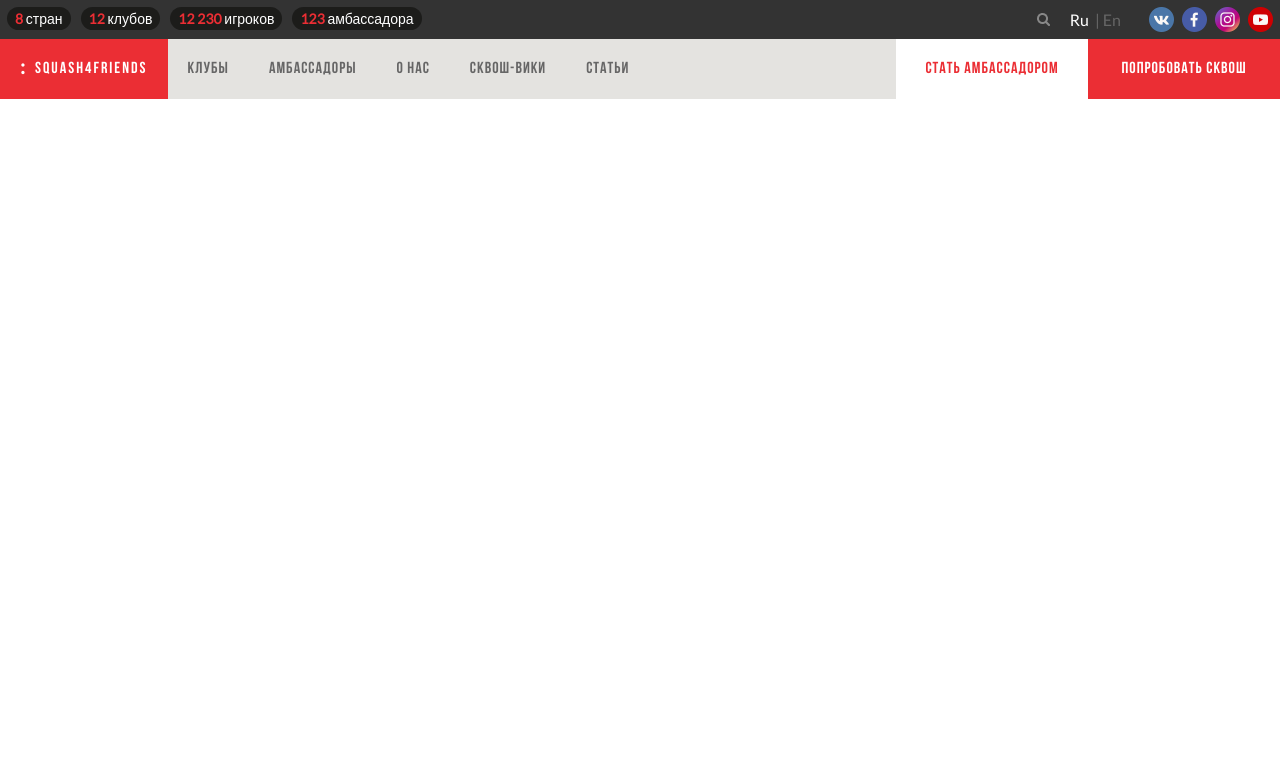
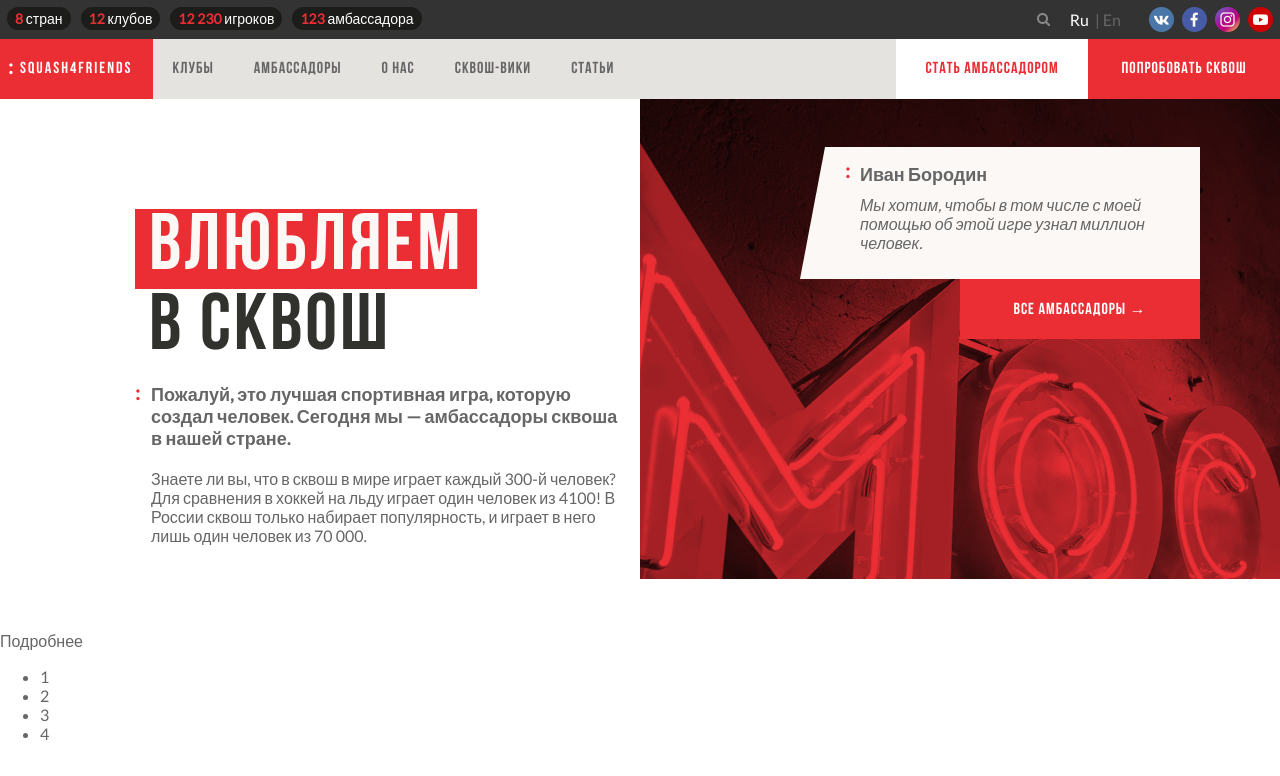
Before and after one commit to mirexdoors/squash4friends, a website built with webpack: page src/index.html in a window 1280 px wide. Built offline with nearby package versions, Linux system fonts and the light colour scheme; a web font is replaced by a local one.

Commit message:
start slider

```diff
--- a/src/css/style.css
+++ b/src/css/style.css
@@ -20,6 +20,7 @@
     font-weight: bold;
     font-style: normal;
 }
+
 * {
     box-sizing: border-box;
 }
@@ -29,20 +30,30 @@ body {
     margin: 0;
     color: #666666;
 }
-
-.logoSymbol::before{
+.logoSymbol {
+    position: relative;
+}
+.logoSymbol::before {
     content: ':';
+    position: absolute;
+    top: 15px;
+    left: 8px;
     font-family: 'Lato', sans-serif;
     font-size: 20px;
+    font-weight: 700;
     height: 50%;
-    margin-right: 8px;
 }
+
 .logoSymbol--white::before {
     color: #FFF;
 }
+
 .logoSymbol--red::before {
+    top: 11px;
+    left: 0;
     color: #EB2E34;
 }
+
 /*toolbar start*/
 .toolbar {
     display: flex;
@@ -61,6 +72,7 @@ body {
     color: #FFF;
     font-size: 14px;
 }
+
 .counter__item {
     margin-right: 10px;
     border-radius: 26px;
@@ -68,42 +80,52 @@ body {
     padding: 3px 8px;
     align-self: flex-start;
 }
+
 .counter__itemDigit {
     color: #EB2E34;
     font-weight: 600;
 }
+
 .toolbar__helpers {
-    width:  50%;
+    width: 50%;
     display: flex;
     justify-content: flex-end;
     align-items: center;
 }
+
 .toolbar__helper {
     margin-left: 20px;
 }
+
 .search__icon {
     cursor: pointer;
 }
+
 .language__item--active {
     color: #FFFFFF;
 }
+
 .language__item--last::before {
     content: '|';
     margin: 0 3px;
 }
+
 .social {
     display: flex;
     justify-content: space-between;
 }
+
 .social__item {
     margin-left: 8px;
     height: 25px;
     width: 25px;
 }
+
 .social__image {
     height: 100%;
     max-height: 25px;
 }
+
 /*toolbar end*/
 
 /*menu start*/
@@ -113,11 +135,13 @@ body {
     justify-content: space-between;
     background: #E4E3E0;;
 }
+
 .navigation {
     width: 70%;
     display: flex;
     justify-content: flex-start;
 }
+
 .navigation__item {
     font-family: Bebas Neue, sans-serif;
     display: flex;
@@ -131,32 +155,163 @@ body {
     font-weight: bold;
     letter-spacing: 1px;
 }
+
 .navigation__item.navigation__item--red {
     color: #FFFFFF;
     background: #EB2E34;
     letter-spacing: 2px;
 }
+
 .feedback {
     display: flex;
     justify-content: space-between;
     width: 30%;
 }
+
 .feedback__item {
+    width: 50%;
+}
+.linkBlock {
+    height: 60px;
+}
+.linkBlock__item {
+    display: flex;
+    justify-content: center;
+    align-items: center;
     font-family: Bebas Neue, sans-serif;
-    width: 50%;
     height: 100%;
     font-size: 16px;
     font-weight: bold;
     letter-spacing: 1px;
     border: 0;
     cursor: pointer;
+    text-decoration-line: none;
 }
-.feedback__item--white {
+
+.linkBlock__item--white {
     color: #EB2E34;
-    background:#FFF;
+    background: #FFF;
 }
-.feedback__item--red {
+
+.linkBlock__item--red {
     color: #FFF;
     background: #EB2E34;
 }
+
 /*menu end*/
+
+/*slider start*/
+.slider {
+    position: relative;
+    width: 100%;
+    min-height: 660px;
+}
+
+.slide {
+    display: flex;
+    width: 100%;
+    height: 100%;
+}
+
+.slide__block {
+    width: 50%;
+    height: auto;
+}
+
+.slide__description {
+    padding-top: 110px;
+    padding-left: 135px;
+}
+.slide__footer {
+    position: absolute;
+    bottom: 0;
+    background: transparent;
+}
+.slidePromo {
+    position: relative;
+}
+.slidePromo__overlay {
+    position: absolute;
+    width: 100%;
+    height: 100%;
+    background-color: #EB2E34;
+    mix-blend-mode: multiply;
+    z-index: 1;
+}
+.slidePromo__descriptionWrapper {
+    display: flex;
+    width: 400px;
+    height: 132px;
+}
+.slidePromo__container {
+    position: absolute;
+    top: 10%;
+    left: 25%;
+    height: auto;
+    background: transparent;
+    z-index: 10;
+}
+.sliderPromo__triangle {
+    width: 0;
+    height: 0;
+    padding-right: 20px;
+    border-bottom: 132px solid #FBF8F6;
+    border-left: 25px solid transparent;
+}
+.slidePromo__description {
+    padding: 16px 15px;
+    background: #FBF8F6;
+}
+.slidePromoDescription__text {
+    display: block;
+    color: #666666;
+    margin-bottom: 10px;
+    font-style: italic;
+    font-size: 16px;
+    line-height: 19px;
+}
+.slidePromoDescription__text--bold {
+    font-weight: bold;
+    font-size: 18px;
+    line-height: 22px;
+    font-style: normal;
+}
+.slideTitle {
+    font-family: "Bebas Neue";
+    font-size: 80px;
+    font-weight: bold;
+    text-transform: uppercase;
+}
+
+.slideTitle__text {
+    padding: 0 14px;
+    color: #31312E;
+    letter-spacing: 3px;
+}
+
+.slideTitle__text--red-white {
+    color: #FBF8F6;
+    background-color: #EB2E34;
+}
+
+.slideDescription__content {
+    padding: 14px 16px;
+    color: #666666;
+}
+.slideDescription__text {
+    display: block;
+    font-size: 16px;
+    line-height: 19px;
+    margin-bottom: 20px;
+}
+.slideDescription__text--bold {
+    font-size: 18px;
+    font-weight: bold;
+    line-height: 22px;
+}
+.slidePromo__linkBlock {
+    width: 60%;
+    margin-right: 0;
+    margin-left: auto;
+}
+/*slider end*/
--- a/src/index.html
+++ b/src/index.html
@@ -7,7 +7,7 @@
     <title>:SQUASHFORFRIENDS</title>
     <link rel="icon" href="./favicon.png">
     <link href="https://fonts.googleapis.com/css?family=Bebas+Neue|Lato&display=swap" rel="stylesheet">
-    <link href="http://allfont.ru/allfont.css?fonts=bebas-neue" rel="stylesheet" type="text/css" />
+    <link href="http://allfont.ru/allfont.css?fonts=bebas-neue" rel="stylesheet" type="text/css"/>
     <link rel="stylesheet" href="./css/style.css">
 </head>
 <body>
@@ -68,11 +68,63 @@
             <a class="navigation__item" href="#">Сквош-вики</a>
             <a class="navigation__item" href="#">Статьи</a>
         </nav>
-        <div class="feedback menu__block">
-            <button class="feedback__item feedback__item--white">Стать амбассадором</button>
-            <button class="feedback__item feedback__item--red">Попробовать сквош</button>
+        <div class="feedback menu__block linkBlock">
+            <button class="feedback__item linkBlock__item linkBlock__item--white">Стать амбассадором</button>
+            <button class="feedback__item linkBlock__item linkBlock__item--red">Попробовать сквош</button>
         </div>
     </div>
 </header>
+<main>
+    <section class="slider">
+        <div class="slider__item slide">
+            <div class="slide__description slideDescription slide__block">
+                <div class="slide__title slideTitle">
+                    <span class="slideTitle__text slideTitle__text--red-white">
+                        Влюбляем
+                    </span>
+                    <br>
+                    <span class="slideTitle__text">в сквош</span>
+                </div>
+                <div class="slideDescription__content  logoSymbol logoSymbol--red">
+                    <span class="slideDescription__text slideDescription__text--bold">Пожалуй, это лучшая спортивная
+                        игра, которую создал
+                        человек. Сегодня мы — амбассадоры сквоша в нашей стране.</span>
+                    <span class="slideDescription__text">Знаете ли вы, что в сквош в мире играет каждый 300-й человек? Для сравнения в хоккей на льду играет один человек из 4100! В России сквош только набирает популярность, и играет в него лишь один человек из 70 000.</span>
+                </div>
+                <!--                <img class="slideDescription__verticalImage" src="img/slider/squash4friends.png">-->
+            </div>
+            <div class="slide__photo slidePromo slide__block" style="background-image: url('img/slider/moskva.png')">
+                <div class="slidePromo__container">
+                    <div class="slidePromo__descriptionWrapper">
+                        <div class="sliderPromo__triangle"></div>
+                        <div class="slidePromo__description slidePromoDescription logoSymbol logoSymbol--red">
+                            <span class="slidePromoDescription__text slidePromoDescription__text--bold">Иван Бородин</span>
+                            <span class="slidePromoDescription__text">Мы хотим, чтобы в том числе с моей помощью об этой игре узнал миллион человек.</span>
+                        </div>
+                    </div>
+                    <div class="slidePromo__linkBlock linkBlock">
+                        <a href="#" class="linkBlock__item linkBlock__item--red">Все амбассадоры &rarr;</a>
+                    </div>
+
+                </div>
+
+                <div class="slidePromo__overlay"></div>
+            </div>
+            <div class="slide__footer slideFooter">
+                <div class="slideFooter__more">Подробнее</div>
+                <div class="slideFooter__pagination slidePagination">
+                    <ul class="slidePagination__container">
+                        <li class="slidePagination__item slidePagination__item--active">1</li>
+                        <li class="slidePagination__item">2</li>
+                        <li class="slidePagination__item">3</li>
+                        <li class="slidePagination__item">4</li>
+                    </ul>
+                </div>
+            </div>
+            <div class="slide__person">
+            </div>
+        </div>
+    </section>
+</main>
 </body>
 </html>
--- a/webpack.config.js
+++ b/webpack.config.js
@@ -87,6 +87,16 @@ module.exports = (env, options) => {
           },
         },
         {
+          test: /\.(woff(2)?|ttf|eot|svg)(\?v=\d+\.\d+\.\d+)?$/,
+          use: {
+            loader: `file-loader`,
+            options: {
+              name: `[name].[ext]`,
+              outputPath: `fonts/`,
+            },
+          },
+        },
+        {
           test: /\.(jpe?g|png|gif|svg)$/,
           use: {
             loader: `url-loader`,
```
Also changed, not shown: src/img/slider/moskva.png (added), src/img/slider/squash4friends.png (added).
